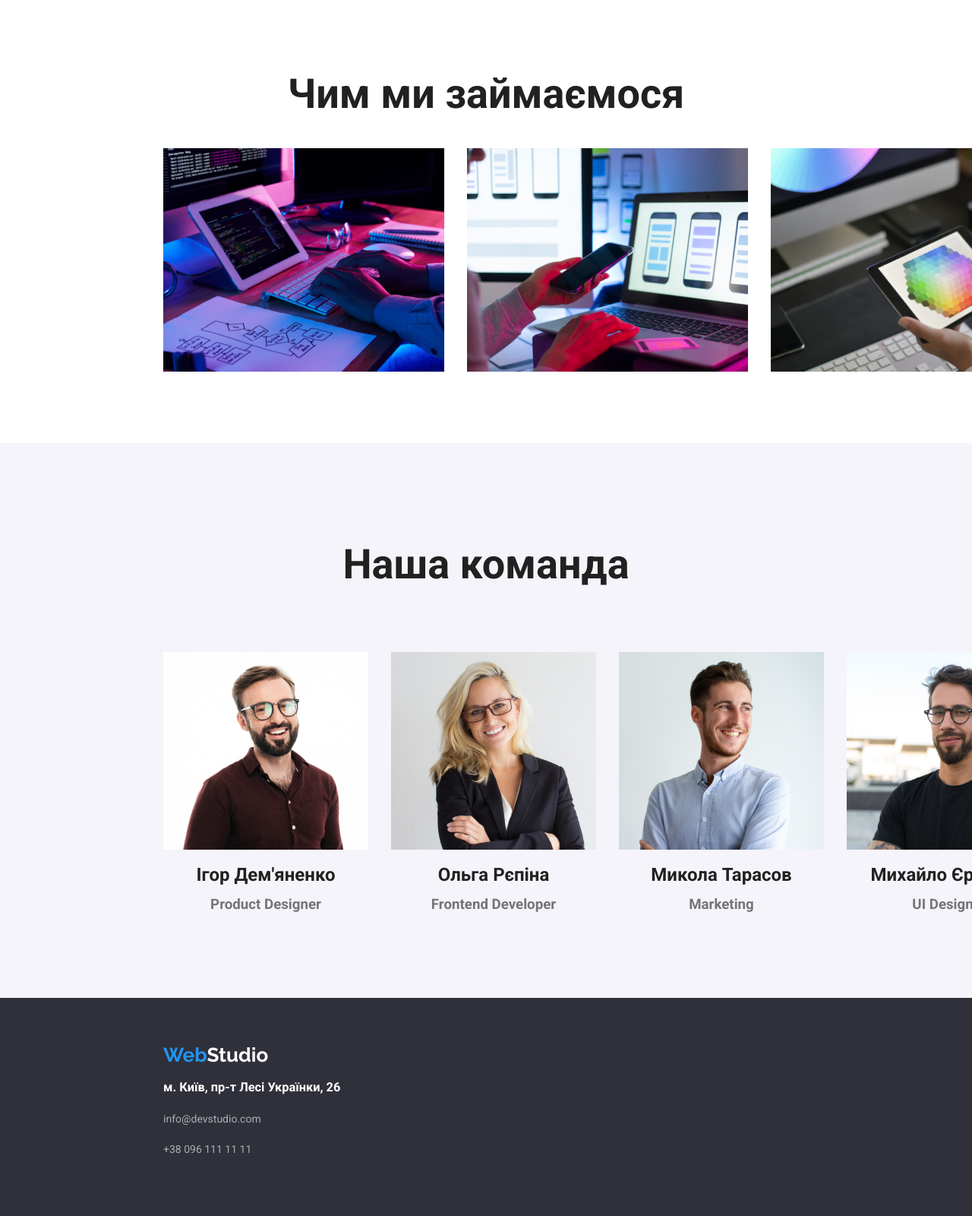
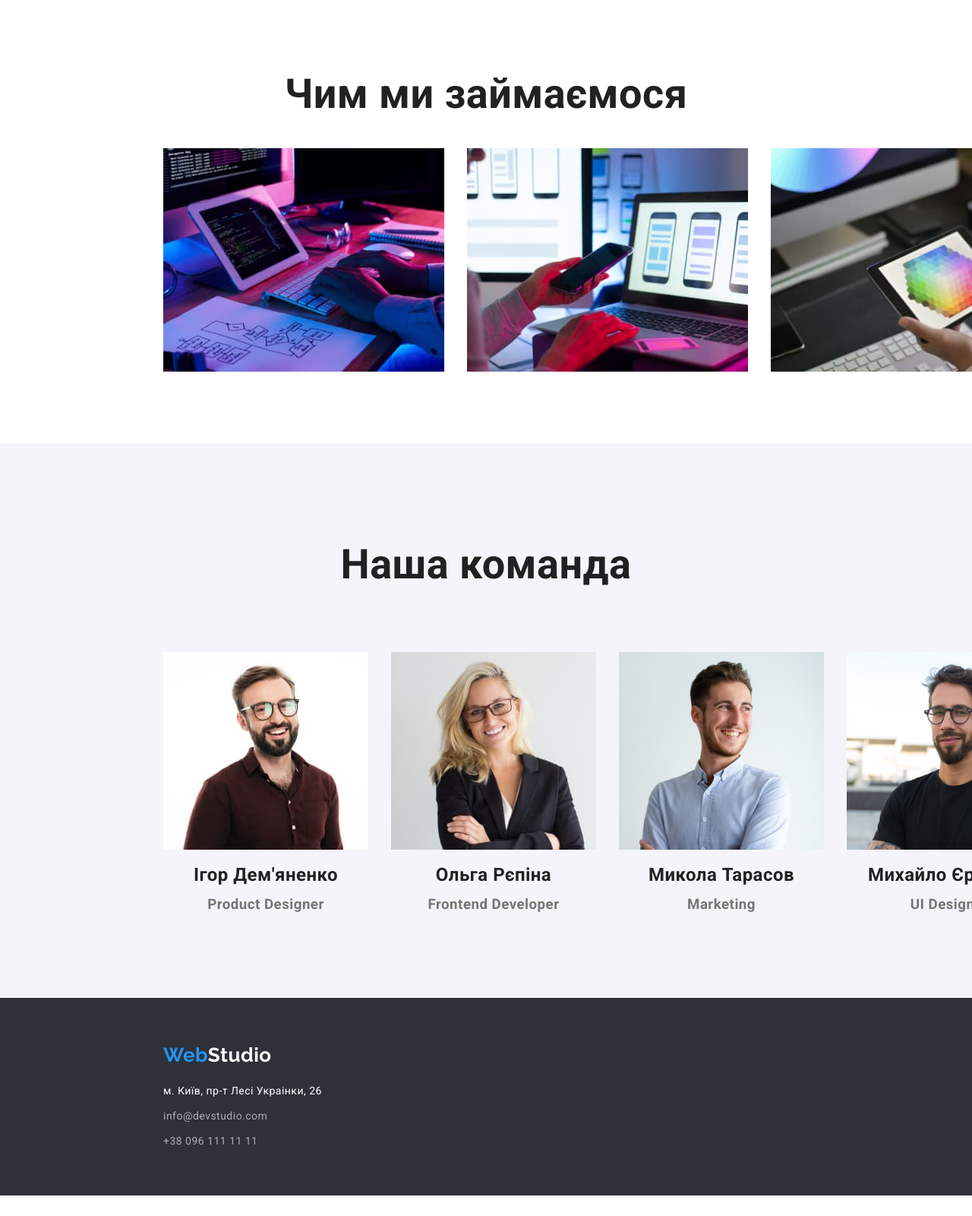
Before and after one commit to AlexCheis/WebStudio, a plain HTML site: page index.html in a window 1280 px wide. Shown: the part 1094-2694 px from the top of the page at 76% size. After the commit the page ends 2667 px from the top, so only its background shows below. Drawn offline with Linux system fonts and the light colour scheme.

Commit message:
Add files via upload

```diff
--- a/index.html
+++ b/index.html
@@ -1,5 +1,5 @@
 <!DOCTYPE html>
-<html lang="en">
+<html lang="uk">
 <head>
     <meta charset="UTF-8">
     <link rel="preconnect" href="https://fonts.googleapis.com">
@@ -23,14 +23,14 @@
 
                 <nav class="nav">
                     <ul>
-                        <li class="nav__li"><a href="#" class="nav__item">Студія</a></li>
+                        <li class="nav__li"><a href="./index.html" class="nav__item">Студія</a></li>
                         <li class="nav__li"><a href="./portfolio.html" class="nav__item">Портфоліо</a></li>
                         <li class="nav__li"><a href="#" class="nav__item">Контакти</a></li>
                     </ul>
                 </nav>
 
                 <div class="email">
-                    <a class="email__link" href="mailto:info@devstudio.com">info@devstudio.com</a>
+                    <a class="email__link" href="mailto:info@devstudio.com" lang="en">info@devstudio.com</a>
                 </div>
 
                 <div class="telefon">
@@ -39,12 +39,12 @@
             </div>
         </div>
     </header>
-
+    <main>
     <section class="second">
 
         <div class="second__text">
-            <h2>Ефективні рішення для<br>
-                вашого бізнесу</h2>
+            <h1>Ефективні рішення для<br>
+                вашого бізнесу</h1>
         </div>
 
         <div class="btn">
@@ -103,9 +103,9 @@
             </div>
 
             <div class="four__images">
-                <img class="four__img" src="./img/1.png" alt="photo1">
-                <img class="four__img" src="./img/2.png" alt="photo2">
-                <img class="four__img" src="./img/3.png" alt="photo3">
+                <img class="four__img" src="./img/1.jpg" alt="comp">
+                <img class="four__img" src="./img/2.jpg" alt="nout">
+                <img class="four__img" src="./img/3.jpg" alt="plan">
             </div>
 
         </div>
@@ -114,7 +114,7 @@
     <section class="five">
 
         <div class="five__title">
-            <h1>Наша команда</h1>
+            <h2>Наша команда</h2>
         </div>
 
         <div class="five__items">
@@ -122,7 +122,7 @@
             <div class="five__item">
 
                 <div class="five_photo">
-                    <img class="photofirst" src="./img/1-1.png" alt="tf1">
+                    <img class="photofirst" src="./img/1-1.jpg" alt="Product Designer">
                 </div>
 
                 <div class="five__item__titell">
@@ -138,7 +138,7 @@
             <div class="five__item">
 
                 <div class="five_photo">
-                    <img class="phototwo" src="./img/2-2.png" alt="tf2">
+                    <img class="phototwo" src="./img/2-2.jpg" alt="Frontend Developer">
                 </div>
 
                 <div class="five__item__titel">
@@ -154,7 +154,7 @@
             <div class="five__item">
 
                 <div class="five_photo">
-                    <img class="photothree" src="./img/3-3.png" alt="tf3">
+                    <img class="photothree" src="./img/3-3.jpg" alt="Marketing">
                 </div>
 
                 <div class="five__item__titel">
@@ -170,7 +170,7 @@
             <div class="five__item">
 
                 <div class="five_photo">
-                    <img class="photofour" src="./img/4-4.png" alt="tf4">
+                    <img class="photofour" src="./img/4-4.jpg" alt="UI Designer">
                 </div>
 
                 <div class="five__item__titel">
@@ -186,7 +186,7 @@
         </div>
 
     </section>
-
+    </main>
     <footer class="footer">
 
         <div class="container">
@@ -196,12 +196,12 @@
             </div>
 
             <div class="footer__title">
-                <h3>м. Київ, пр-т Лесі Українки, 26</h3>
+                <a class="footer__title" href="https://goo.gl/maps/CPtrU1FHBa2aNyZL9" target="_blank" rel="noopener noreferrer nofollow">м. Київ, пр-т Лесі Украінки, 26</a>
             </div>
 
             <div class="footer__down">
-                <h3><a class="footer__down" href="mailto:info@devstudio.com">info@devstudio.com</a></h3>
-                <h3><a class="footer__down" href="tel:+380961111111">+38 096 111 11 11</a></h3>
+                <div class="lose"><a class="footer__down" href="mailto:info@devstudio.com" lang="en">info@devstudio.com</a></div>
+                <div class="lose"><a class="footer__down" href="tel:+380961111111">+38 096 111 11 11</a></div>
             </div>
         </div>
     </footer>
--- a/style/style.css
+++ b/style/style.css
@@ -6,6 +6,9 @@
 body {
     font-family: 'Roboto', sans-serif;
     margin: 0;
+    letter-spacing: 0.03em;
+    color: var(--primary-text-color);
+    background-color: var(--primary-white-color);
 }
 
 .header__line {
@@ -300,6 +303,9 @@ body {
     color: #FFFFFF;
     line-height: 24px;
     transition: color 0.2s linear;
+    text-decoration: none;
+
+    margin-top: 20px;
 }
 
 .footer__title:hover {
@@ -389,3 +395,7 @@ body {
 .header {
     border-bottom: 1px solid #ECECEC;
 }
+
+.lose {
+    margin-top: 9px;
+}
```
Also changed, not shown: portfolio.html (+5 -5 lines), img/1-1.jpg (added), img/1.jpg (added), img/2-2.jpg (added), img/2.jpg (added), img/3-3.jpg (added), img/3.jpg (added), img/4-4.jpg (added), img/nav1.jpg, img/nav2.jpg, img/nav3.jpg, img/nav4.jpg, img/nav5.jpg, img/nav6.jpg, 3 more files.
